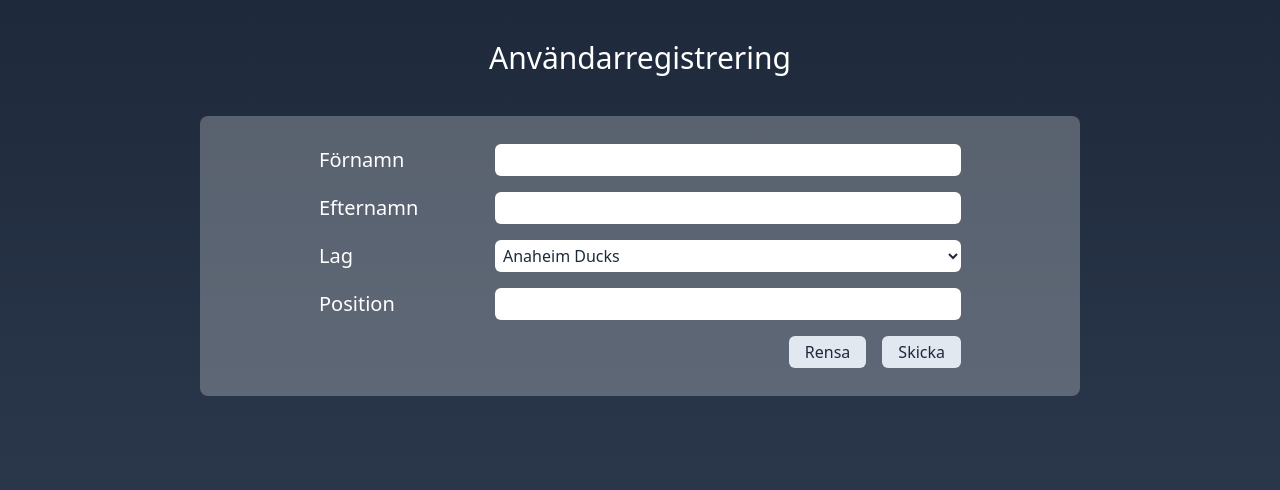
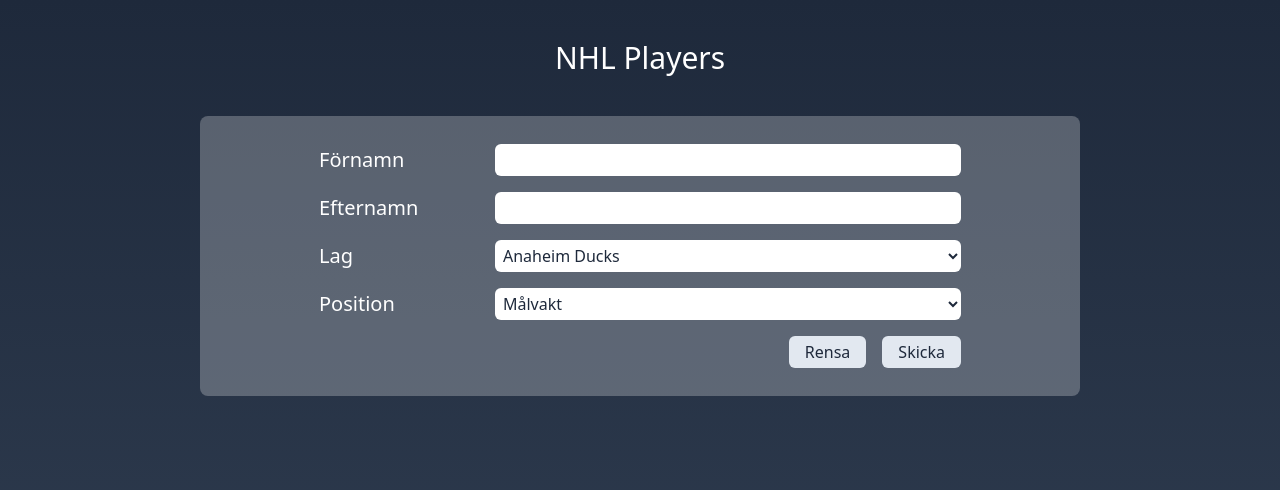
Before and after one commit to Victorkajgard/gik339-11-projekt, a plain HTML site: page client/index.html in a window 1280 px wide. Drawn offline with nearby package versions, Linux system fonts and the light colour scheme; no server answers.

Commit message:
Player fix

```diff
--- a/client/index.html
+++ b/client/index.html
@@ -6,11 +6,11 @@
     <meta name="viewport" content="width=device-width, initial-scale=1.0" />
     <script src="https://cdn.tailwindcss.com"></script>
     <link rel="shortcut icon" href="#" />
-    <title>Användarregistrering</title>
+    <title>NHL Players</title>
   </head>
   <body class="min-h-[100vh] bg-gradient-to-b from-slate-800 to-slate-700 text-white">
     <header class="mt-10 text-center">
-      <h1 class="text-3xl">Användarregistrering</h1>
+      <h1 class="text-3xl">NHL Players</h1>
     </header>
     <main class="mt-10">
       <div class="w-[55rem] mx-auto mt-8 bg-white/25 p-3 rounded-lg">
@@ -63,7 +63,12 @@
           </div>
           <div class="form-control my-4 mx-auto flex w-3/4 items-center">
             <label for="position" class="mr-4 text-xl w-40">Position</label>
-            <input class="text-slate-800 p-1 flex-1 rounded-md" type="text" name="position" />
+            <select class="bg-white text-slate-800 p-1 flex-1 rounded-md" name="position">
+            <option>Målvakt</option>
+            <option>Back</option>
+            <option>Center</option>
+            <option>Forward</option>
+          </select>
           </div>
           <!-- <div class="form-control my-4 mx-auto flex w-3/4 items-center">
             <label for="teamcolor" class="mr-4 text-xl w-40">Lagfärg 1</label>
```
Also changed, not shown: 1 other file.
